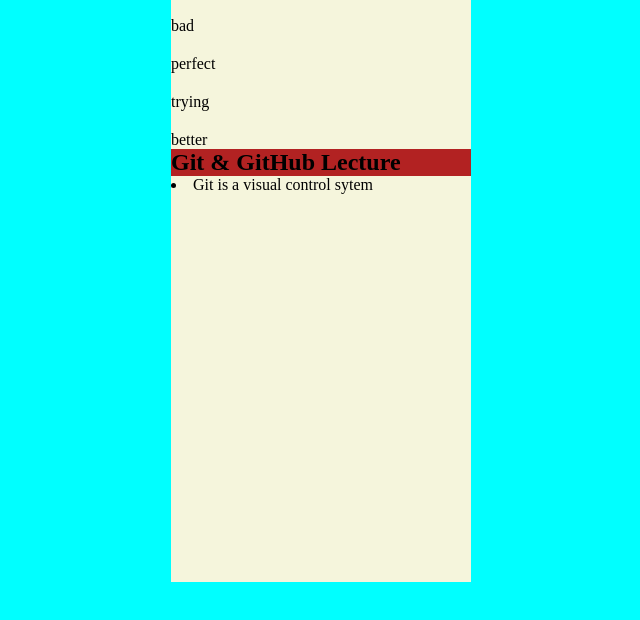
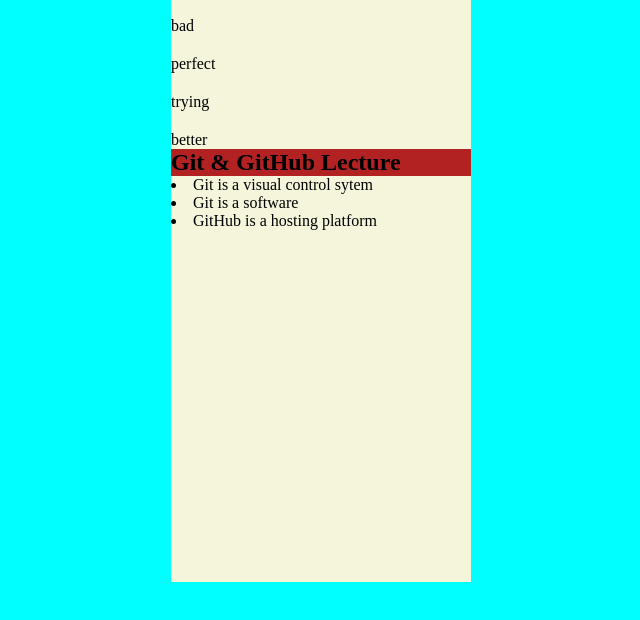
Before and after one commit to Pr-ElTech/practice3, a website: page index.html in a window 1280 px wide. Shown: the part 138-758 px from the top of the page, without its empty margins (319-959 px from the left). Drawn offline with Linux system fonts and the light colour scheme.

Commit message:
added extra details on git stating its differences on html

```diff
--- a/index.html
+++ b/index.html
@@ -22,7 +22,8 @@
         <h2>Git & GitHub Lecture</h2>
 
         <li>Git is a visual control sytem</li>
-
+        <li>Git is a software</li>
+        <li>GitHub is a hosting platform</li>
     </main>
 
 </body>
```
